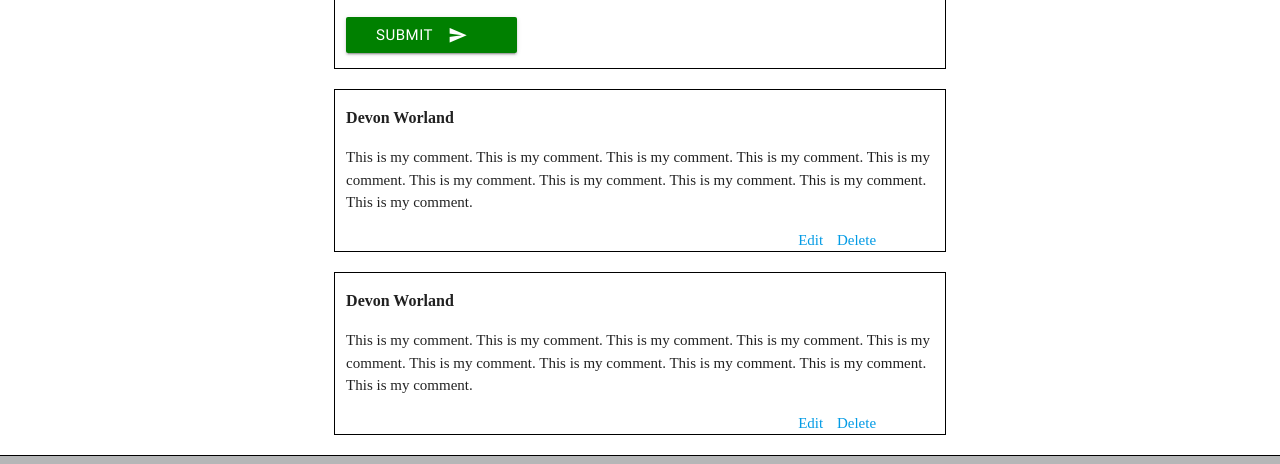
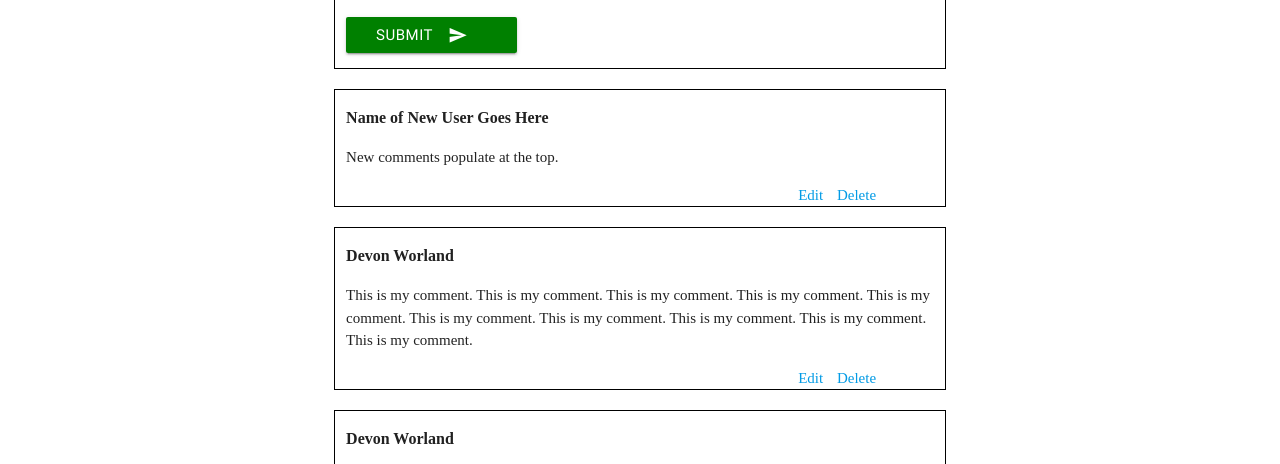
Before and after one commit to judsonfisher/project-2, a website: page app/public/article.html in a window 1280 px wide. Shown: the part 1741-2205 px from the top of the page. Drawn offline with nearby package versions, Linux system fonts and the light colour scheme; no server answers; a web font is replaced by a local one.

Commit message:
added div for new comments

```diff
--- a/app/public/article.html
+++ b/app/public/article.html
@@ -134,6 +134,27 @@
 
 	</div>
 
+	<div class="comments">
+
+		<div class="row">
+
+			<div class="comment-section col s8 offset-s2">
+
+				<p class="user-name">Name of New User Goes Here</p>
+
+				<p class="user-comment">New comments populate at the top.</p>
+
+				<div class="col s3 offset-s9">
+
+				<a href"" class="comment-update">Edit</a>
+				<a href"" class="comment-update">Delete</a>
+
+				</div>
+
+			</div>
+
+		</div>
+
 		<div class="row">
 
 			<div class="comment-section col s8 offset-s2">
@@ -168,6 +189,7 @@
 
 				</div>
 
+			</div>
 
 		</div>
 
--- a/app/public/css/style.css
+++ b/app/public/css/style.css
@@ -243,6 +243,10 @@ hr {
 	border: 1px solid black !important;
 }
 
+.comments {
+	margin-bottom: 70px;
+}
+
 .comment-section {
 	border: 1px solid black;
 }
```
Lines whose indentation alone changed are shown as unchanged.
